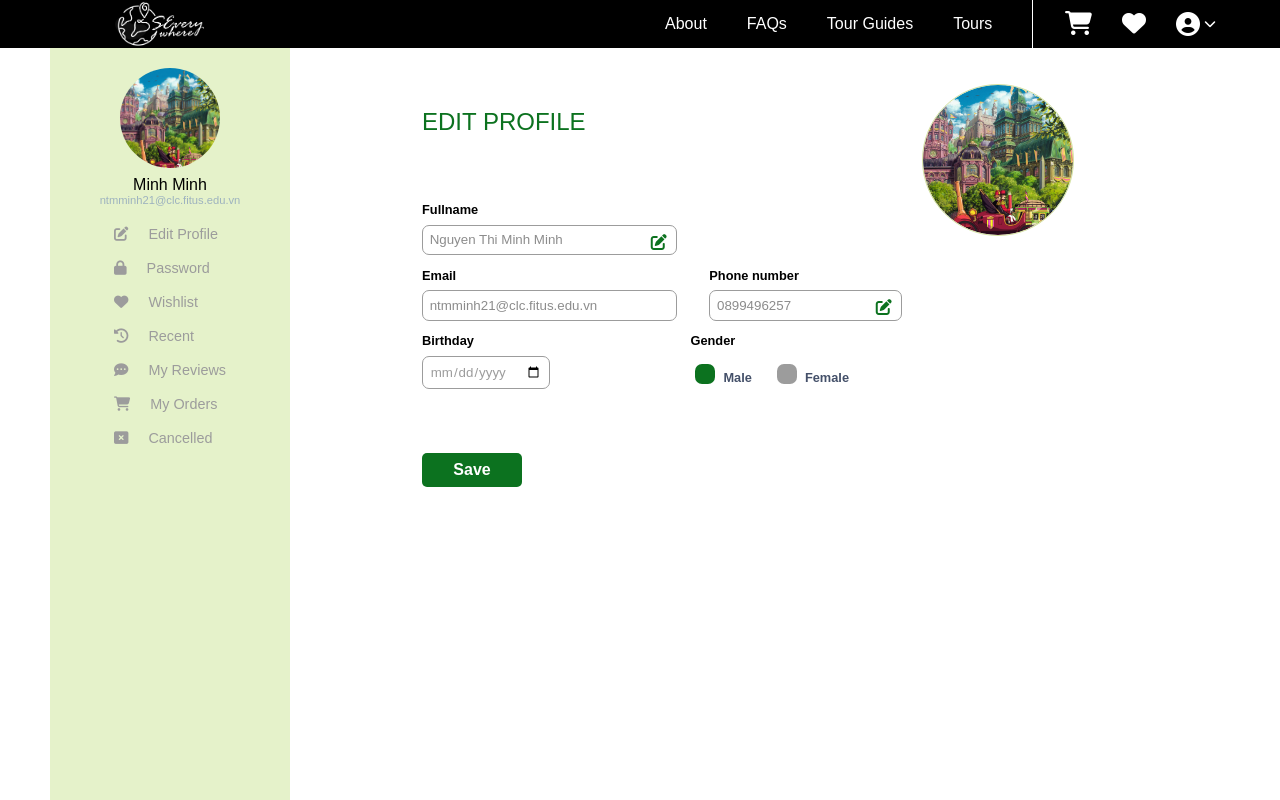
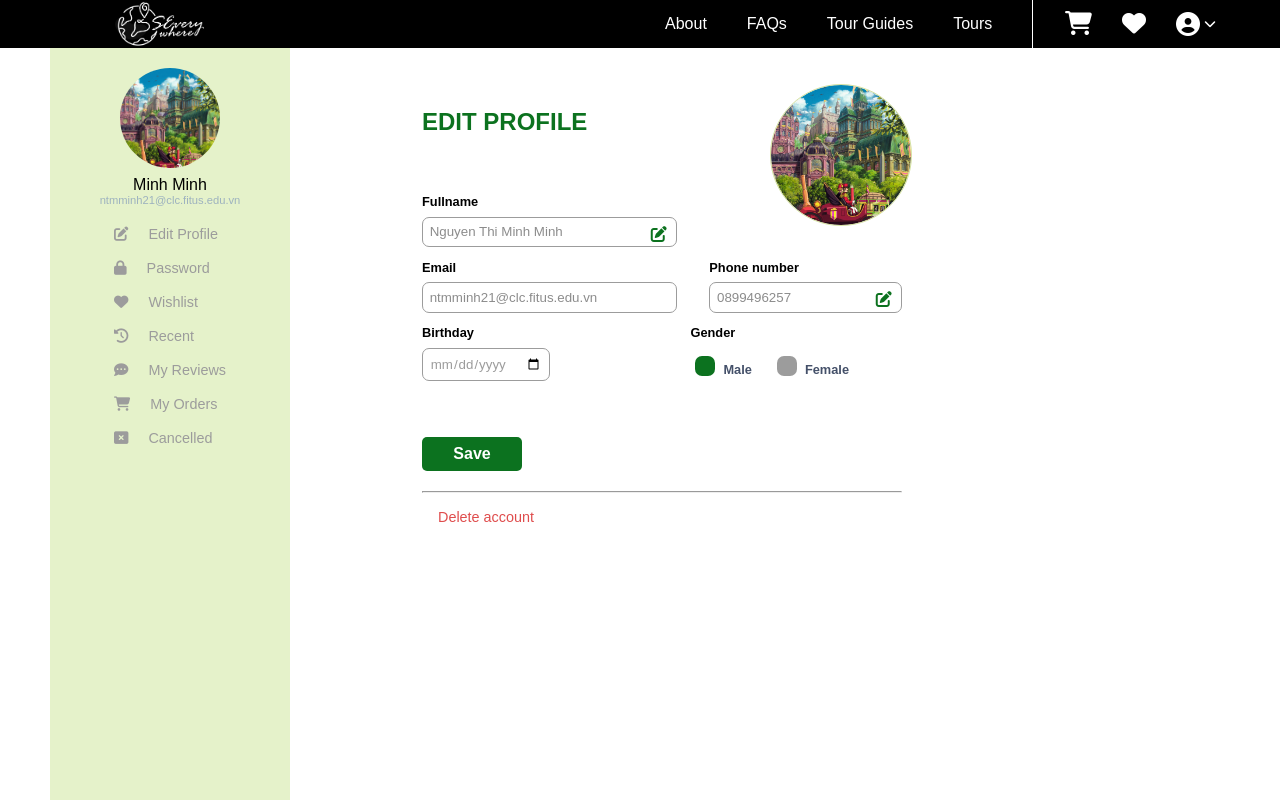
Before and after one commit to hongphuc14/Intro2SE-21CLC10-Group06, a React (Create React App) app in the folder src/FrontEnd/severywhere/: page /editprofile in a window 1280 px wide. Shown: the top 800 px of the page. Built offline with nearby package versions, Linux system fonts and the light colour scheme; no server answers; a web font is replaced by a local one.

Commit message:
update edit profile layout

```diff
--- a/src/FrontEnd/severywhere/src/Components/AvatarComponent/Avatar.scss
+++ b/src/FrontEnd/severywhere/src/Components/AvatarComponent/Avatar.scss
@@ -7,8 +7,8 @@
   }
 
   .avatar-circle {
-    width: 150px;
-    height: 150px;
+    width: 140px;
+    height: 140px;
     border-radius: 50%;
     overflow: hidden;
     border: 1px solid #D4E1A1;
--- a/src/FrontEnd/severywhere/src/Components/FormEdit/FormEdit.jsx
+++ b/src/FrontEnd/severywhere/src/Components/FormEdit/FormEdit.jsx
@@ -78,6 +78,9 @@ export default function MyForm() {
       </div>
 
       <button type="submit" className="SaveButton">Save</button>
+      <hr/>
+      <button className="DeleteAccount">Delete account</button>
+
     </form>
     </div>
   );
--- a/src/FrontEnd/severywhere/src/Components/FormEdit/FormEdit.scss
+++ b/src/FrontEnd/severywhere/src/Components/FormEdit/FormEdit.scss
@@ -12,8 +12,8 @@
 
   p {
     font-size: 1.5rem;
-    font-weight: lighter;
-    margin-bottom: 4rem;
+    font-weight: bold;
+    margin-bottom: 3.5rem;
     color: #0C721F;
   }
 
@@ -193,8 +193,8 @@
     padding: 0.5rem 1rem;
     cursor: pointer;
     transition: all 0.3s ease-in-out;
-    margin-top: 1rem;
-    margin-bottom: 1rem;
+    margin-top: 0.5rem;
+    margin-bottom: 0.8rem;
     width: 50%;
     max-width: 100px;
 
@@ -204,4 +204,20 @@
       transform: scale(1.05);
     }
   }
+  .DeleteAccount{
+    color: #DF4D4D;
+    font-size: 0.9rem;
+    font-weight: lighter;
+    border: none;
+    padding: 0.5rem 1rem;
+    cursor: pointer;
+    transition: all 0.3s ease-in-out;
+    background-color: #fff;
+
+    &:hover {
+      background-color: #fff;
+      color: #C51605;
+      transform: scale(1.05);
+    }
+  }
 }
--- a/src/FrontEnd/severywhere/src/Pages/Profile/EditProfile.scss
+++ b/src/FrontEnd/severywhere/src/Pages/Profile/EditProfile.scss
@@ -15,12 +15,15 @@
 
 .ThreeColumnLayout{
   display: flex;
+  position: relative;
   .editprofile-content{
     margin-left: 7rem;
     display: flex;
   }
   .avatar{
     margin-top: 4rem;
-    margin-right: 2rem;
+    position: absolute;
+    margin-right: 7rem;
+    right: 16rem;
   }
 }
```
